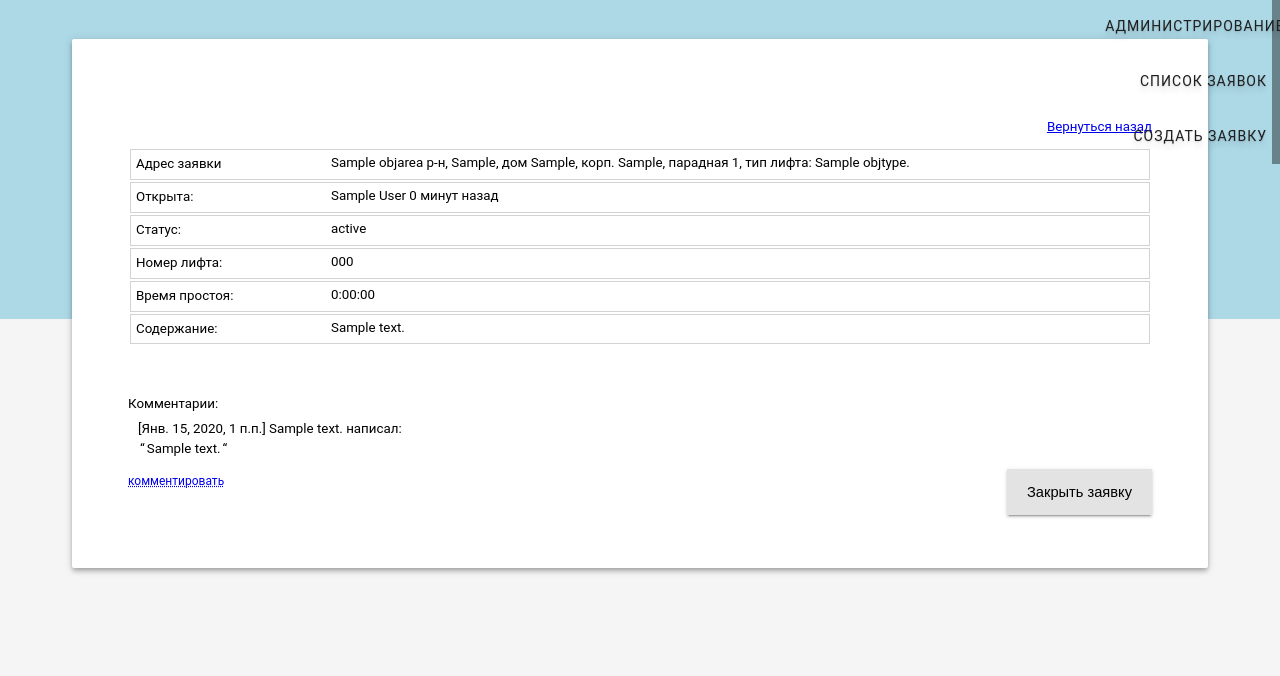
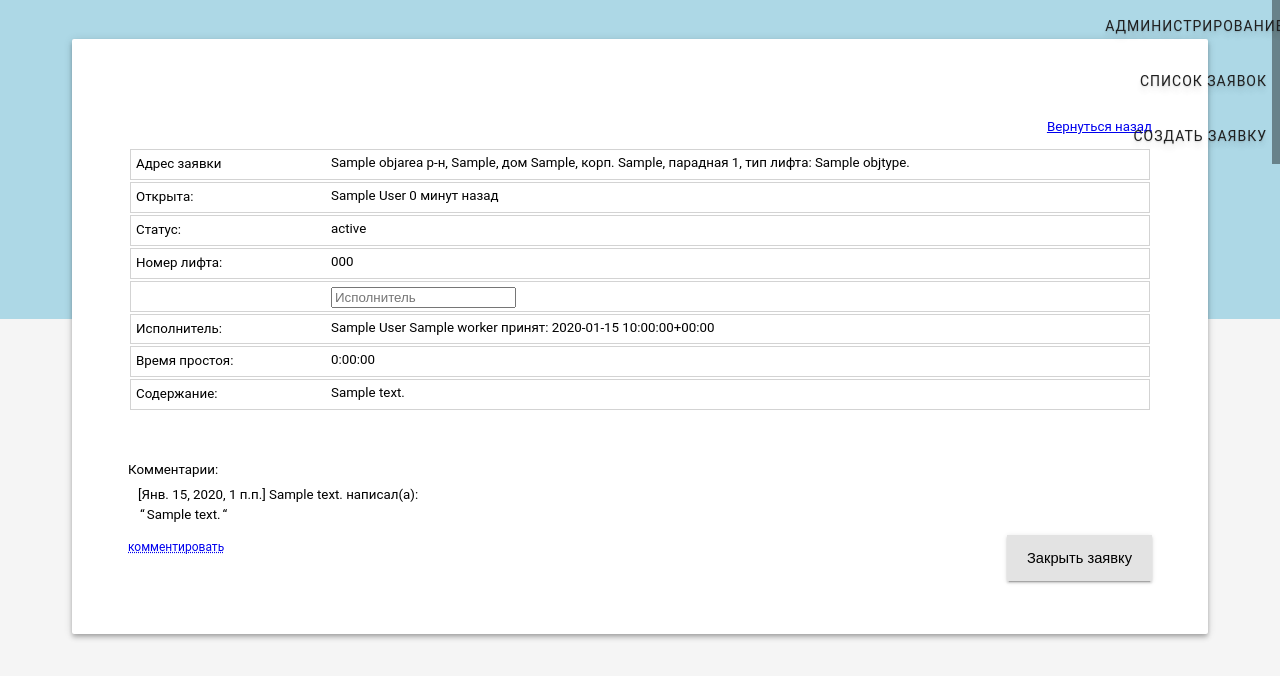
Before and after one commit to germka/MLift, a Django app: page /1/ in a window 1280 px wide. Shown: the part 65-741 px from the top of the page. Run offline with Django 3.2, Linux system fonts and the light colour scheme; a user stored in the database is signed in; tables that the repository leaves empty hold one stand-in row (values such as "Sample post").

Commit message:
added workers for tickets and worker choise on ticket close

```diff
--- a/base/admin.py
+++ b/base/admin.py
@@ -1,6 +1,6 @@
 from django.contrib import admin
 
-from .models import Comments, Ticket, Object, ManageComp, ObjArea, ObjStr, ObjType, ObjManufacturer, FUReason, FUR_group
+from .models import Comments, Ticket, Object, ManageComp, ObjArea, ObjStr, ObjType, ObjManufacturer, FUReason, FUR_group, Worker
 
 # Register your models here.
 
@@ -119,3 +119,4 @@ admin.site.register(ObjType)
 admin.site.register(ObjManufacturer)
 #admin.site.register(FUReason, FUReasonAdmin)
 admin.site.register(FUR_group, FUR_groupAdmin)
+admin.site.register(Worker)
--- a/base/models.py
+++ b/base/models.py
@@ -93,6 +93,27 @@ class Object(models.Model):
         verbose_name = "Лифт"
         verbose_name_plural = "01. Лифты"
 
+
+class Worker(models.Model):
+    first_name = models.CharField('Имя', max_length=15)
+    last_name = models.CharField('Фамилия', max_length=15)
+    optional_name = models.CharField('Отчество', max_length=15)
+    worker_area = models.ForeignKey(ObjArea, on_delete=models.DO_NOTHING, verbose_name='Район работы')
+    worker_recruitment = models.DateTimeField('Дата приема на работу', null=True, blank=True)
+    phone_work = models.CharField('Рабочий телефон', max_length=11, null=True, blank=True)
+    phone_alt = models.CharField('Дополнительный телефон', max_length=11, null=True, blank=True)
+    def __str__(self):
+        if (self.worker_recruitment):
+            return '%s %s %s принят: %s' % (self.first_name, self.last_name, self.optional_name, self.worker_recruitment)
+        else:
+            return '%s %s %s' % (self.first_name, self.last_name, self.optional_name)
+    def full_name(self):
+        return '%s %s' % (self.first_name, self.last_name)
+    class Meta:
+        verbose_name = "Работник"
+        verbose_name_plural = "08. Работники"
+
+
 class Ticket(models.Model):
     ticket_date = models.DateTimeField('Дата публикации')
     ticket_user = models.ForeignKey(User, on_delete=models.DO_NOTHING, verbose_name='Автор')
@@ -106,6 +127,7 @@ class Ticket(models.Model):
     ticket_content = models.CharField('Содержание' ,max_length=1000)
     ticket_status = models.ForeignKey(TicketStatus, on_delete=models.DO_NOTHING, default=1, verbose_name='Статус')
     ticket_duration = models.DurationField('Время простоя', null=True)
+    ticket_worker = models.ForeignKey(Worker, on_delete=models.DO_NOTHING, verbose_name='Работник', blank=True, null=True)
     def close(self):
         self.ticket_status_id = 2
         self.save()
--- a/base/templates/base/detail.html
+++ b/base/templates/base/detail.html
@@ -41,6 +41,16 @@
     {% endif %}
 {% endif %}
 
+{% if workers %}
+    <div class="detail_ticket_row"><span class="detail_info"><input list="worker_exact" name="worker_exact" placeholder="Исполнитель" size="20" autocomlete="off"></span>
+        <datalist id="worker_exact">
+        {% for worker in workers %}
+            <option>{{ worker.full_name }}</option>
+        {% endfor %}
+        </datalist>
+    </div>
+{% endif %}
+
 {% if ticket.ticket_status_id != '2' %}
     <div class="ticket_close"><input type="submit" id="ticket_close_button" value="Закрыть заявку" class="ticket_close_button send_button"></div>
 {% endif %}
@@ -49,6 +59,9 @@
 </form>
 {% endif %}
 
+{% if ticket.ticket_worker %}
+<div id="ticket_content_row" class="ticket_content_row detail_ticket_row"><span class="detail_name">Исполнитель: </span><span id="ticket_content_info" class="ticket_content_info detail_info">{{ ticket.ticket_worker }}</span></div>
+{% endif %}
 
 <div class="detail_ticket_row"><span class="detail_name">Время простоя: </span><span class="detail_info">
 {% if ticket.ticket_duration %}
@@ -65,7 +78,7 @@
 {% for comment in ticket.comments_set.all|dictsort:"comment_date" %}
     <div class="comment_row"><span class="comment_num">№{{ forloop.counter }}</span>
     {% if comment.comment_date %}<span class="comment_date">[{{ comment.comment_date }}]</span>{% endif %}
-    {% if comment.comment_user %}<span class="comment_user">{{ comment.comment_user }} написал:</span>{% endif %}
+    {% if comment.comment_user %}<span class="comment_user">{{ comment.comment_user }} написал(a):</span>{% endif %}
     </br>
     {% if comment.comment_content %}<span class="comment_content">{{ comment.comment_content }}</span>{% endif %}
     {% if message %}{% if forloop.last %}<div class="comment_add_message">{{ message }}</div>{% endif %}{% endif %}
--- a/base/views.py
+++ b/base/views.py
@@ -11,7 +11,7 @@ from django.contrib.auth.decorators import login_required
 from django.contrib.auth.models import User
 from django.contrib.auth import logout
 
-from .models import Ticket, TicketStatus, Object, ObjArea, ObjStr, ObjType, ManageComp, FUR_group, FUReason
+from .models import Ticket, TicketStatus, Object, ObjArea, ObjStr, ObjType, ManageComp, FUR_group, FUReason, Worker
 
 # Create your views here.
 
@@ -62,6 +62,7 @@ def ticket_detail(request, ticket_id):
         context = {
             'ticket': ticket,
             'obj_type': ObjType.objects.all(),
+            'workers': Worker.objects.filter(worker_area = ticket.ticket_str.area)
         }
 
         try:
@@ -99,6 +100,7 @@ def ticket_detail(request, ticket_id):
             else:
                 context['exact_message'] = "Лифт определен"
                 context['exact_preview'] = ticket.ticket_object
+
 
         if request.method == 'GET':
             return render(request, 'base/detail.html', context)
@@ -340,7 +342,7 @@ def ticket_close(request, ticket_id):
                 try:
                     ticket.ticket_object = ticket_obj.get()
                 except (KeyError, Object.MultipleObjectsReturned):
-                    context['error_message'] = "Сразу несколько лифтов выбрано из базы, требуется корректировка списка лифтов"
+                    context['error_message'] = "Срзу несколько лифтов выбрано из базы, требуется корректировка списка лифтов"
                 else:
                     ticket.save()	#--save ticket after chiose
             elif 'ticket_obj' in request.POST:
@@ -348,6 +350,11 @@ def ticket_close(request, ticket_id):
                 ticket.save() #--save ticket without choise
 
             context['ticket_object'] = ticket.ticket_object
+
+            if 'worker_exact' in request.POST:
+                full_name = request.POST['worker_exact'].split(' ',1)
+                worker = Worker.objects.filter(first_name__contains=full_name[0], last_name__contains=full_name[1])
+                ticket.ticket_worker = worker.get()
 
             if ticket.ticket_object != None:
                 ticket.close()	#--close ticket
```
Also changed, not shown: base/migrations/0024_auto_20191113_1358.py (added), base/migrations/0025_auto_20191113_1401.py (added), base/migrations/0026_auto_20191113_1419.py (added).
